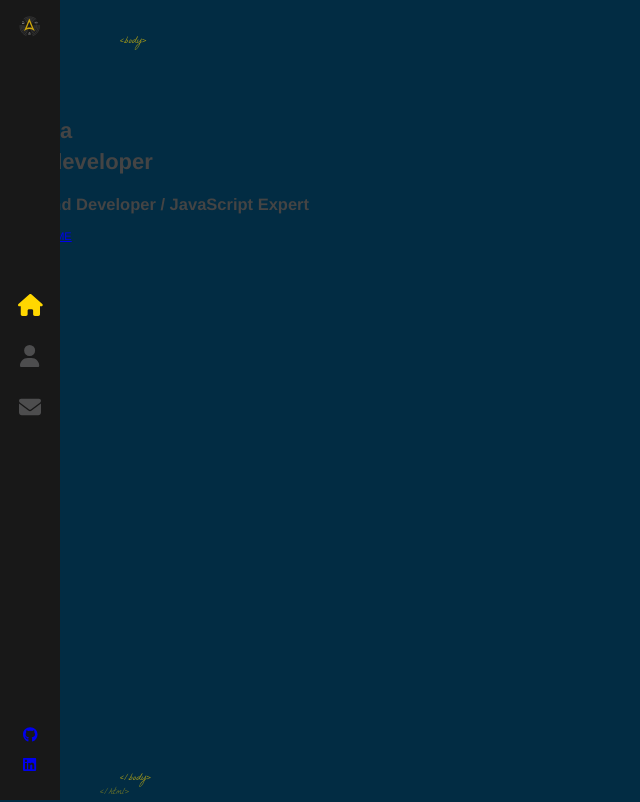
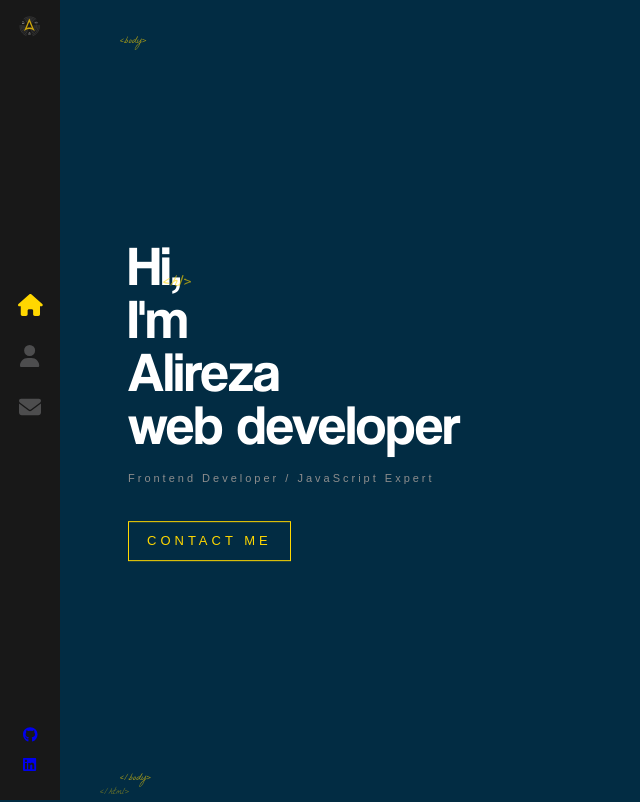
Before and after one commit to Alirezabg/react-portfolio, a React (Create React App) app: page / in a window 1280 px wide. Shown: the whole page, without its empty margins (0-640 px from the left). Built offline with nearby package versions, Linux system fonts and the light colour scheme.

Commit message:
add all component,  route in the app.js

```diff
--- a/src/components/Home/index.scss
+++ b/src/components/Home/index.scss
@@ -0,0 +1,67 @@
+.home-page {
+  .text-zone {
+    position: absolute;
+    left: 10%;
+    top: 50%;
+    transform: translateY(-50%);
+    width: 40%;
+    max-height: 90%;
+  }
+  h1 {
+    color: #fff;
+    font-size: 56px;
+    line-height: 53px;
+    margin: 0;
+    font-family: 'Coolvetica';
+    font-weight: 400;
+    &:before {
+      content: '<h1>';
+      font-family: 'La Belle Aurore';
+      color: #ffd700;
+      font-size: 18px;
+      position: absolute;
+      margin-top: -40px;
+      left: 15px;
+      opacity: 0.6;
+    }
+    &:before {
+      content: '<h1>';
+      font-family: 'La Belle Aurore';
+      color: #ffd700;
+      font-size: 18px;
+      position: absolute;
+      margin-top: 18px;
+      margin-left: 20px;
+      animation: fadeIn 1s 1.7s backwards;
+    }
+  }
+    h2 {
+    color: #8d8d8d;
+    margin-top: 20px;
+    font-weight: 400;
+    font-size: 11px;
+    font-family: sans-serif;
+    letter-spacing: 3px;
+    animation: fadeIn 1s 1.8s backwards;
+  }
+
+  .flat-button {
+    color: #ffd700;
+    font-size: 13px;
+    font-weight: 400;
+    letter-spacing: 4px;
+    font-family: sans-serif;
+    text-decoration: none;
+    padding: 10px 18px;
+    border: 1px solid #ffd700;
+    margin-top: 25px;
+    float: left;
+    animation: fadeInAnimation 1s 1.8s backwards;
+    white-space: nowrap;
+
+    &:hover {
+      background: #ffd700;
+      color: #333;
+    }
+  }
+}
```
